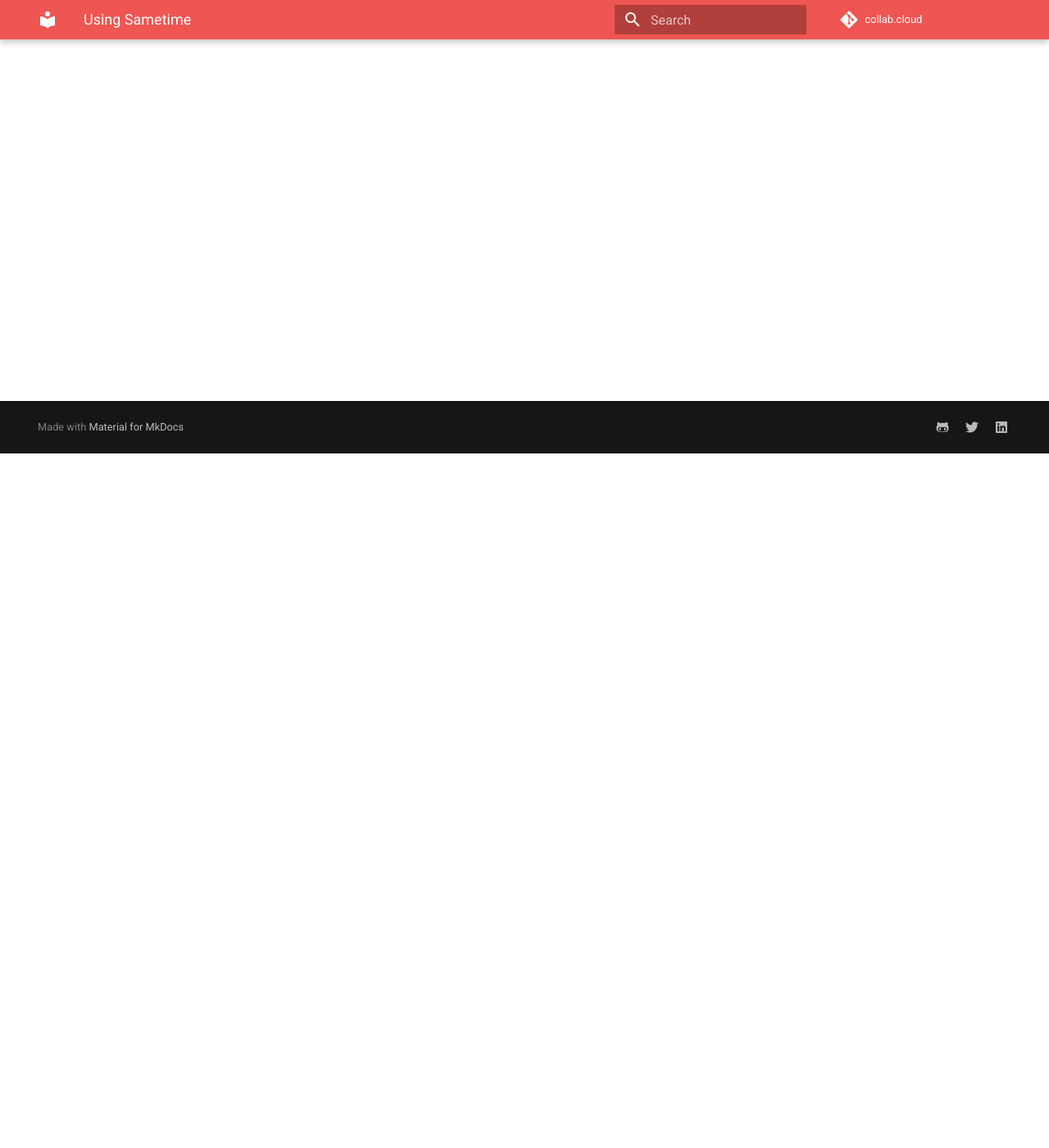
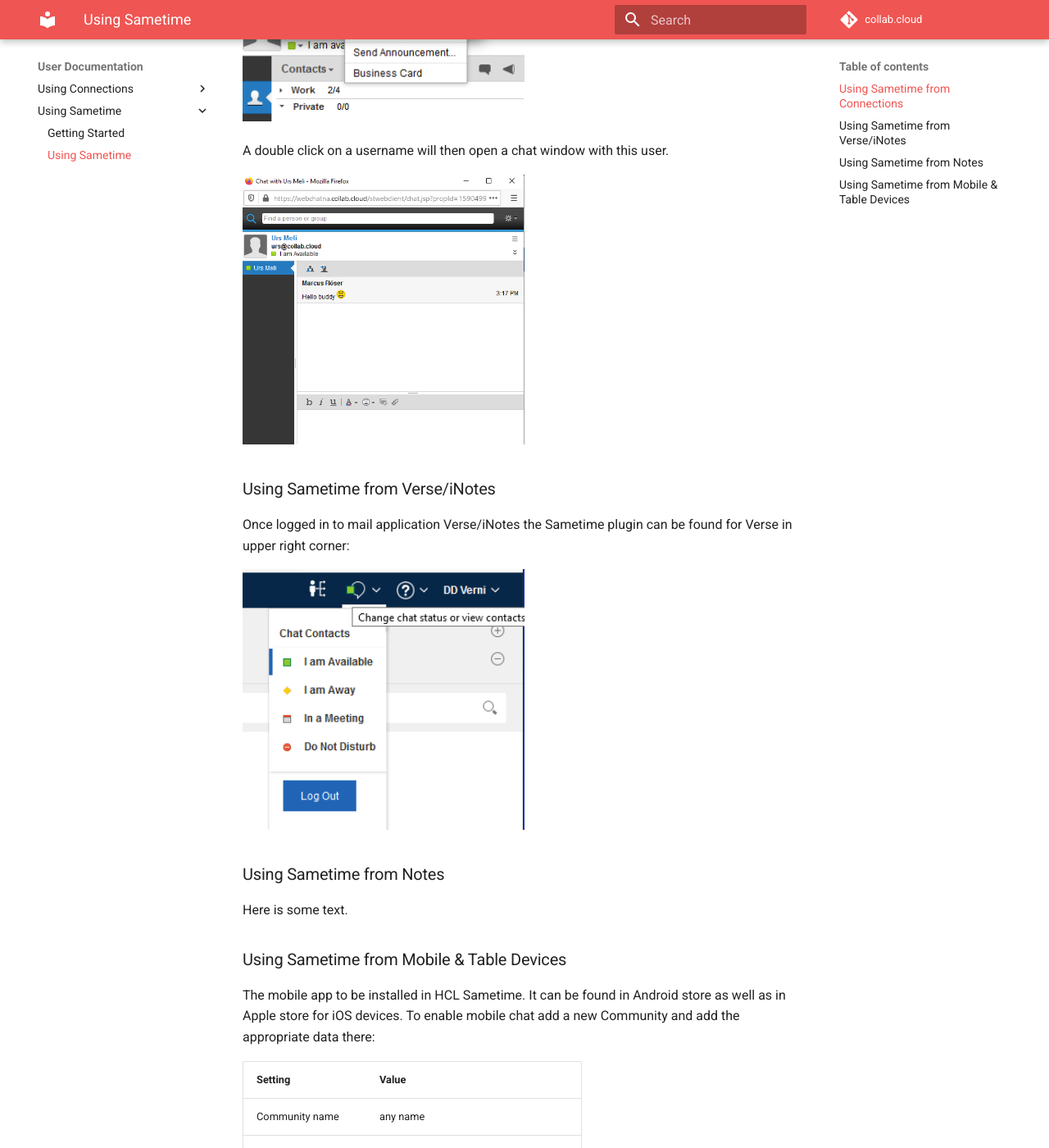
Before and after one commit to collabdotcloud/docs.collab.cloud, an MkDocs documentation site: the page built from docs/users/using-sametime.md, in a window 1280 px wide and 1400 px high, scrolled down 847 px. Shown: the whole window at 82% size. Built offline with MkDocs 1.6.1 and Material for MkDocs 9.7.7, drawn with Linux system fonts in a browser that asks for light colours; some of the changed text lies outside the part shown.

Commit message:
Sametime initial

```diff
--- a/docs/users/using-sametime.md
+++ b/docs/users/using-sametime.md
@@ -1,12 +1,43 @@
 # <img src="/assets/images/HCL_Sametime_Master.png" alt="SametimeLogo" height="28" /> Using Sametime
 
+### Using Sametime from Connections
+Once authenticated to Connections the Sametime plugin will automatically be loaded. In the lower right corner the Sametime plugin can be found.
+
+<img src="/assets/images/screen-shots/sametime/connections-status.png" alt="Connections Status" width=50% />
+
+Clicking the right icon will open the chat window. Persons can be added to the contact list by searching users by name in the search bar.
+
+<img src="/assets/images/screen-shots/sametime/chat-window-addperson.png" alt="Add Person" width=50% />
+
+A double click on a username will then open a chat window with this user.
+
+<img src="/assets/images/screen-shots/sametime/chat-window.png" alt="Chat Window" width=50% />
+
 ### Using Sametime from Verse/iNotes
-Here is some text.
+Once logged in to mail application Verse/iNotes the Sametime plugin can be found for Verse in upper right corner:
+
+<img src="/assets/images/screen-shots/sametime/verse-status.png" alt="Verse Status" width=50% />
 
 ### Using Sametime from Notes
 Here is some text.
 
 ### Using Sametime from Mobile & Table Devices
-Here is some text.
+The mobile app to be installed in HCL Sametime. It can be found in Android store as well as in Apple store for iOS devices.
+To enable mobile chat add a new Community and add the appropriate data there:
+
+|Setting|Value|
+|-------|-------|
+|Community name|any name|
+|Server|Depends where your service is located:<br/>webchatna.collab.cloud (North America)<br/>webchateu.collab.cloud (Europe)|
+|Port|443|
+|User ID|Your email address|
+|Secure Connection|check enabled|
+|Security|check allow untrusted|
+|Save password|your decision|
+|Authenticating Proxy|must be disabled|
+
+Save the settings and login to chat.
+
+<img src="/assets/images/screen-shots/sametime/mobile-settings.png" alt="Mobile Settings" width=50% />
 
 Go to [HCL's Sametime Documentation site](https://help.hcltechsw.com/sametime/sametime_welcome.html) for more information.
--- a/mkdocs.yml
+++ b/mkdocs.yml
@@ -48,9 +48,9 @@
       - Desktop Sync for Mac: users/desktop-plugins-mac.md
       - Desktop Plug-ins for Windows: users/desktop-plugins-windows.md
 #      - Using Connections: users/using-connections.md
-#    - Using Sametime:
-#      - Getting Started: users/using-sametime-gettingstarted.md
-#      - Using Sametime: users/using-sametime.md
+    - Using Sametime:
+      - Getting Started: users/using-sametime-gettingstarted.md
+      - Using Sametime: users/using-sametime.md
   - Help:
     - Troubleshooting & Support: help/troubleshooting-support.md
     - Downloads: help/downloads.md
```
Also changed, not shown: docs/users/using-sametime-gettingstarted.md (+3 -6 lines), docs/assets/images/screen-shots/sametime/chat-window-addperson.png (added), docs/assets/images/screen-shots/sametime/chat-window.png (added), docs/assets/images/screen-shots/sametime/connections-status.png (added), docs/assets/images/screen-shots/sametime/mobile-settings.png (added), docs/assets/images/screen-shots/sametime/verse-status.png (added).
